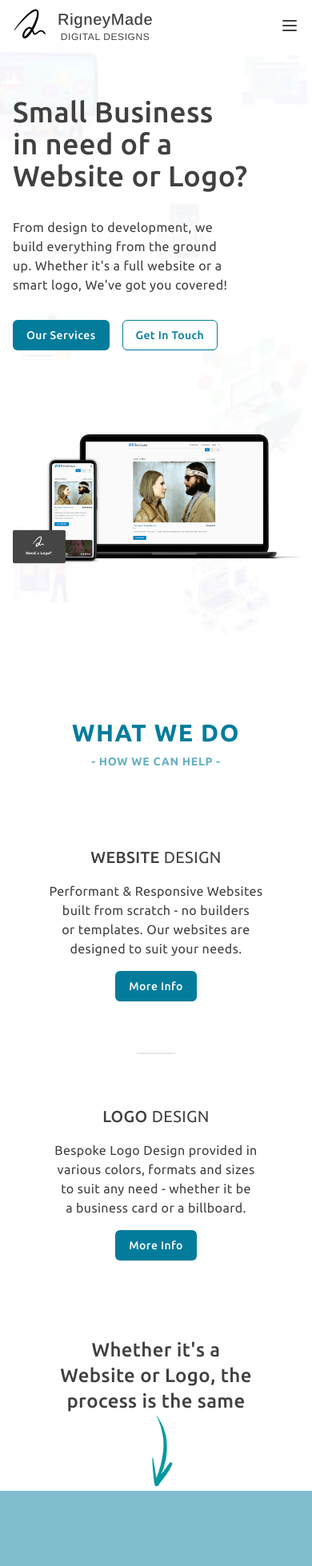
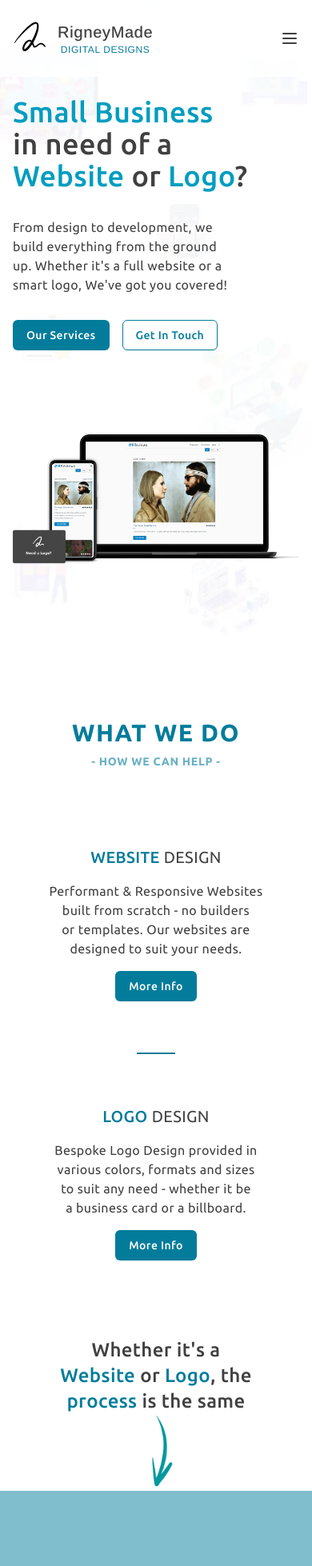
Before and after one commit to KramYengir/rigneymade, a Next.js app: page / in a window 390 px wide. Shown: the top 1958 px of the page at 80% size. Built offline with nearby package versions, Linux system fonts and the light colour scheme.

Commit message:
changed custom color name to rm-primary

```diff
--- a/app/page.tsx
+++ b/app/page.tsx
@@ -21,7 +21,7 @@ const HomePage = () => {
         <div className="grid md:flex gap-y-16 justify-evenly sm:my-24">
           <article className="grid justify-items-center text-center text-balance gap-4 max-w-xs sm:max-w-sm">
             <h3 className="uppercase text-xl sm:text-2xl">
-              <span className="font-medium text-rm-blue-700 dark:text-rm-blue-600">
+              <span className="font-medium text-rm-primary-700 dark:text-rm-primary-600">
                 Website
               </span>{" "}
               Design
@@ -34,11 +34,11 @@ const HomePage = () => {
               More Info
             </Link>
           </article>
-          <hr className="w-12 mx-auto md:hidden border-t-2 border-rm-blue-700 dark:border-rm-blue-600" />
+          <hr className="w-12 mx-auto md:hidden border-t-2 border-rm-primary-700 dark:border-rm-primary-600" />
           <article className="grid justify-items-center text-center text-balance gap-4 max-w-xs sm:max-w-sm">
             <h3 className="uppercase text-xl sm:text-2xl ">
               {" "}
-              <span className="font-medium text-rm-blue-700 dark:text-rm-blue-600">
+              <span className="font-medium text-rm-primary-700 dark:text-rm-primary-600">
                 Logo
               </span>{" "}
               Design
@@ -55,15 +55,15 @@ const HomePage = () => {
         <div className="relative mt-24">
           <p className="mx-auto font-medium text-center text-balance text-2xl sm:text-4xl max-w-xs sm:max-w-screen-md">
             Whether it&apos;s a{" "}
-            <span className="font-medium text-rm-blue-700 dark:text-rm-blue-600">
+            <span className="font-medium text-rm-primary-700 dark:text-rm-primary-600">
               Website
             </span>{" "}
             or{" "}
-            <span className="font-medium text-rm-blue-700 dark:text-rm-blue-600">
+            <span className="font-medium text-rm-primary-700 dark:text-rm-primary-600">
               Logo
             </span>
             , the{" "}
-            <span className="font-medium text-rm-blue-700 dark:text-rm-blue-600">
+            <span className="font-medium text-rm-primary-700 dark:text-rm-primary-600">
               process
             </span>{" "}
             is the same
--- a/components/Home/Hero.tsx
+++ b/components/Home/Hero.tsx
@@ -10,16 +10,20 @@ const Hero = () => {
       {/* heading & call to action */}
       <div className="grid gap-8 max-w-prose text-balance">
         <h1 className="text-4xl lg:text-6xl font-medium">
-          <span className="text-rm-blue-600 dark:text-rm-blue-500">
+          <span className="text-rm-primary-600 dark:text-rm-primary-500">
             Small Business
           </span>{" "}
           in need of a
-          <span className="text-rm-blue-600 dark:text-rm-blue-500">
+          <span className="text-rm-primary-600 dark:text-rm-primary-500">
             {" "}
             Website
           </span>{" "}
           or
-          <span className="text-rm-blue-600 dark:text-rm-blue-500"> Logo</span>?
+          <span className="text-rm-primary-600 dark:text-rm-primary-500">
+            {" "}
+            Logo
+          </span>
+          ?
         </h1>
         <p className="sm:text-lg max-w-lg">
           From design to development, we build everything from the ground up.
--- a/components/Navbar.tsx
+++ b/components/Navbar.tsx
@@ -7,7 +7,7 @@ import { Arimo } from "next/font/google";
 import { usePathname } from "next/navigation";
 import ThemeToggle from "@/components/ThemeToggle";
 import blackLogo from "@/assets/images/rm-logo-black.svg";
-import blueLogo from "@/assets/images/rm-logo-blue.svg";
+import primaryLogo from "@/assets/images/rm-logo-blue.svg";
 
 const arimo = Arimo({
   weight: ["600", "400", "500", "700"],
@@ -43,13 +43,13 @@ const Navbar: React.FC = () => {
 
   const linkClasses = (path: string) =>
     pathname === path
-      ? "text-rm-blue-700 dark:text-rm-blue-200 font-bold"
-      : "hover:text-gray-700 dark:hover:text-rm-blue-200";
+      ? "text-rm-primary-700 dark:text-rm-primary-200 font-bold"
+      : "hover:text-gray-700 dark:hover:text-rm-primary-200";
 
   return (
     <nav className="fixed bg-white/80 dark:bg-neutral-900/20 backdrop-blur-sm w-full z-10">
       <div className="rm-container">
-        <div className="flex items-center justify-between py-2">
+        <div className="flex items-center justify-between py-6">
           <div className="flex-1 flex justify-between">
             {/* Logo or Brand */}
             <div>
@@ -60,7 +60,7 @@ const Navbar: React.FC = () => {
                   className="h-12 w-auto dark:hidden"
                 />
                 <Image
-                  src={blueLogo}
+                  src={primaryLogo}
                   alt="rigneymade logo - a handwritten r m"
                   className="h-12 w-auto hidden dark:block"
                 />
@@ -71,7 +71,7 @@ const Navbar: React.FC = () => {
                     RigneyMade
                   </p>
                   <p
-                    className={`${arimo.className} uppercase tracking-wider text-xs text-rm-blue-700 dark:text-rm-blue-300`}
+                    className={`${arimo.className} uppercase tracking-wider text-xs text-rm-primary-700 dark:text-rm-primary-300`}
                   >
                     Digital Designs
                   </p>
@@ -120,7 +120,7 @@ const Navbar: React.FC = () => {
           <div className="-mr-2 flex items-center md:hidden">
             <button
               onClick={toggleMenu}
-              className="inline-flex items-center justify-center p-2 rounded-md hover:text-rm-blue-700 dark:text-rm-blue-50 dark:hover:text-rm-blue-200 focus:outline-none"
+              className="inline-flex items-center justify-center p-2 rounded-md hover:text-rm-primary-700 dark:text-rm-primary-50 dark:hover:text-rm-primary-200 focus:outline-none"
               aria-label="Toggle menu"
             >
               <svg
```
